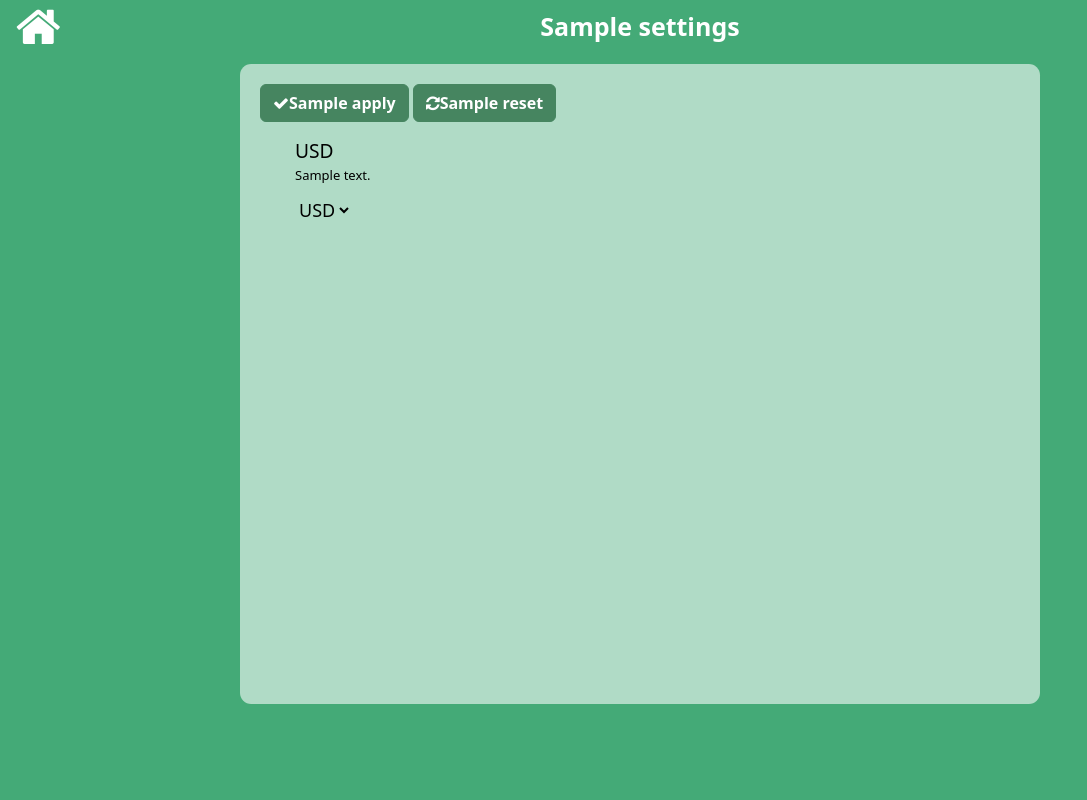
After one commit to riccardoluongo/saving, a Python web app: template templates/settings.html in a window 1280 px wide. The commit adds this page. Shown: the whole page, without its empty margins (0-1087 px from the left). Run offline with Jinja, Linux system fonts and the light colour scheme; the template is opened without the code that fills it: most values are stand-ins (such as "Sample title", 1, 10 or a date in 2020).

Commit message:
add preferred currency settings
There is now a new settings page, with the only option (for now) being the preferred currency. This changes the currency that is selected by default when showing the total balance and summary

```diff
--- /dev/null
+++ b/static/settings.js
@@ -0,0 +1,31 @@
+function reset(){
+    const token = document.getElementsByName("csrf_token")[0].value;
+    const confirmText = document.getElementById("confirm-text").value;
+
+    if (confirm(confirmText)) {
+        fetch("/reset_settings", {
+            method: 'POST',
+            headers: {
+                'Content-Type': 'application/json',
+                'X-CSRFToken' : token
+            }
+        })
+    }
+}
+
+function updateSettings(){
+    fetch("/preferred_currency")
+    .then(response => response.json())
+    .then((preferredCurrency) => {
+        const selector = document.getElementsByName("default-currency-selector")[0];
+
+        selector.value = preferredCurrency;
+        selector.selectedIndex = preferredCurrency == "USD" ? 0 : 1;
+    })
+}
+
+window.onload = () => {
+    updateSettings();
+    document.getElementById("reset-btn").addEventListener('click', reset);
+}
+//Riccardo Luongo, 30/05/2025
--- a/static/style.css
+++ b/static/style.css
@@ -690,3 +690,38 @@ th, td,tr, table {
     top: 20px;
     display: flex;
 }
+.settings-container{
+    width: 90%;
+    position: fixed;
+    height: 80%;
+    top: 4rem;
+    border-radius: 0.7rem;
+    background-color: rgba(255, 255, 255, 0.582);
+    left: 50%;
+    transform: translateX(-50%);
+    max-width: 800px;
+    color: black;
+    padding-top: 10px;
+}
+.setting-div {
+    width: 90%;
+    margin: auto;
+    position: relative;
+    padding: 15px;
+}
+.setting-desc{
+    font-size: small;
+    margin-bottom: 10px;
+}
+.default-currency-selector{
+    background: transparent;
+    border: 0;
+    font-size: large;
+    height: 30px
+}
+.btn-div{
+    position: relative;
+    margin-bottom: 10px;
+    left: 20px;
+    top: 10px;
+}
--- a/templates/index.html
+++ b/templates/index.html
@@ -115,6 +115,7 @@
         {% endif %}
     </div>
     <a href="/change_password">{{ translation['change_psw'] }}</a>
+    <a href="/settings">{{ translation['settings'] }}</a>
     <a href="/delete_user">{{ translation['del_usr'] }}</a>
     <a href="/logout">{{ translation['logout'] }}</a>
   </div>
--- /dev/null
+++ b/templates/settings.html
@@ -0,0 +1,32 @@
+<!DOCTYPE html>
+<head>
+    <title>Savings</title>
+    <link rel = "icon" href="/static/favicon.ico" type="image/x-icon">
+    <link rel = "stylesheet" href="/static/style.css">
+    <link rel="stylesheet" href="https://cdnjs.cloudflare.com/ajax/libs/font-awesome/4.7.0/css/font-awesome.min.css">
+    <link rel="stylesheet" href="/static/bootstrap.css">
+    <script src="/static/bootstrap.js"></script>
+    <script src="/static/settings.js"></script>
+    <meta name="viewport" content="width=device-width, height=device-height, initial-scale=1">
+</head>
+
+<body>
+    <input type="hidden" value="{{ translation['confirm_reset'] }}" id="confirm-text"/>
+    <a class="home-link" href="/"><i class="fa fa-home fa-3x home" aria-hidden="true"></i></a>
+    <span class="title">{{ translation['settings'] }}</span>
+    <form class="settings-container" action="#" method="post">
+        <input type="hidden" name="csrf_token" value="{{ csrf_token() }}"/>
+        <div class="btn-div">
+            <button type="submit" class="btn btn-primary" action="#"><i class="fa fa-check" aria-hidden="true"></i>{{ translation['apply'] }}</button>
+            <button type="button" class="btn btn-primary" id="reset-btn"><i class="fa fa-refresh" aria-hidden="true"></i>{{ translation['reset'] }}</button>
+        </div>
+        <div class="setting-div">
+            <div style="font-size: larger;">{{ translation['pref_currency'] }}</div>
+            <div class="setting-desc">{{ translation['pref_currency_desc'] }}</div>
+            <select class="default-currency-selector" name="default-currency-selector">
+                <option value="USD">USD</option>
+                <option value="EUR">EUR</option>
+            </select>
+        </div>
+    </form>
+</body>
```
Also changed, not shown: lang/en.json (+7 -1 lines), lang/it.json (+7 -1 lines), main.py (+25 -2 lines), static/main.js (+9 -2 lines).
